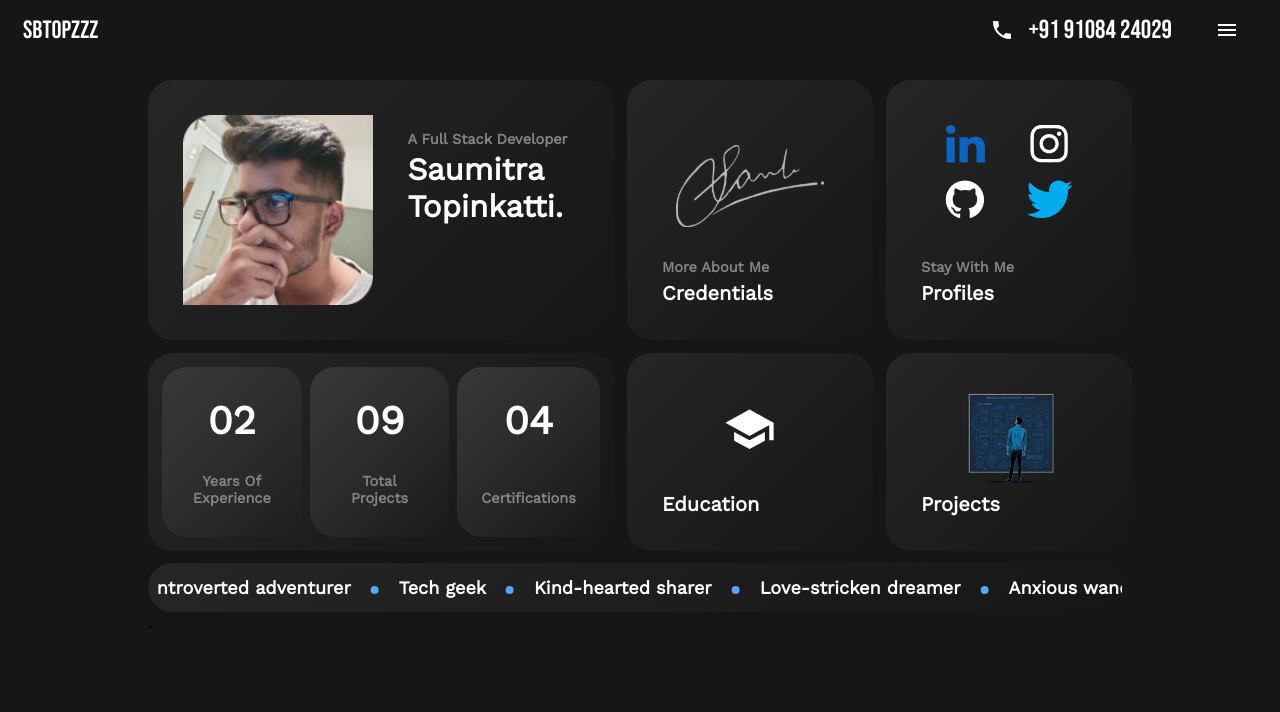
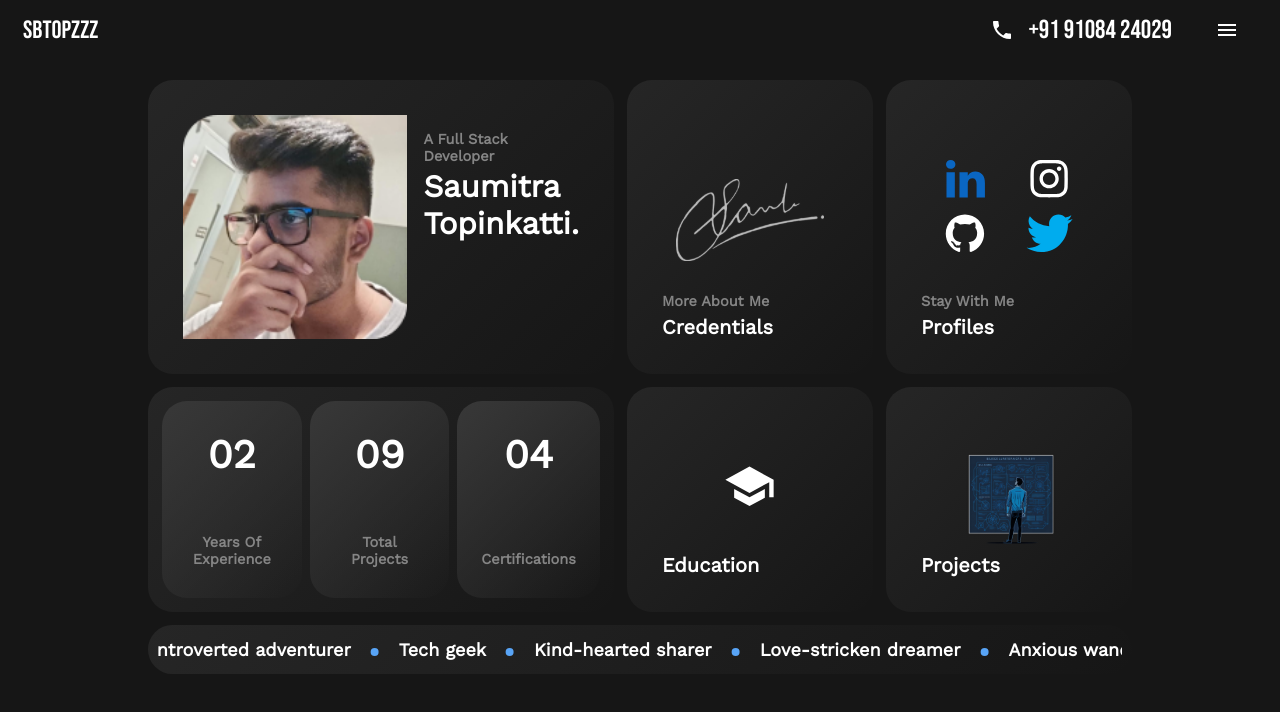
Before and after one commit to SBTopZZZ-LG/react-portfolio, a React (Create React App) app: page / in a window 1280 px wide. Shown: the top 712 px of the page. Built offline with nearby package versions, Linux system fonts and the light colour scheme.

Commit message:
fix: irregular marquee card width for different widths

```diff
--- a/src/Pages/HomePage.jsx
+++ b/src/Pages/HomePage.jsx
@@ -35,10 +35,16 @@ const HomePage = () => {
 					<StatsCard key="stats-card" />
 					<EducationCard key="education-card" />
 					<ProjectsCard key="projects-card" />
+
+					<MarqueeCard
+						key="marquee-card"
+						style={{
+							gridColumn: "1 / 4",
+						}}
+					/>
 				</div>
 				<VGap gap={15} />
 
-				<MarqueeCard key="marquee-card" />,
 			</div>
 		</div>
 	);
--- a/src/Pages/HomePageComponents/MarqueeCard.jsx
+++ b/src/Pages/HomePageComponents/MarqueeCard.jsx
@@ -10,6 +10,7 @@ import "./MarqueeCard.css";
 
 const MarqueeCard = ({
 	strings = Words,
+	style = {},
 }) => {
 	const dotDistance = 15;
 
@@ -34,7 +35,8 @@ const MarqueeCard = ({
 			style={{
 				flexDirection: "column",
 				justifyContent: "center",
-				padding: "14px 10px"
+				padding: "14px 10px",
+				...style,
 			}}
 		>
 			<Marquee speed={80}>
```
